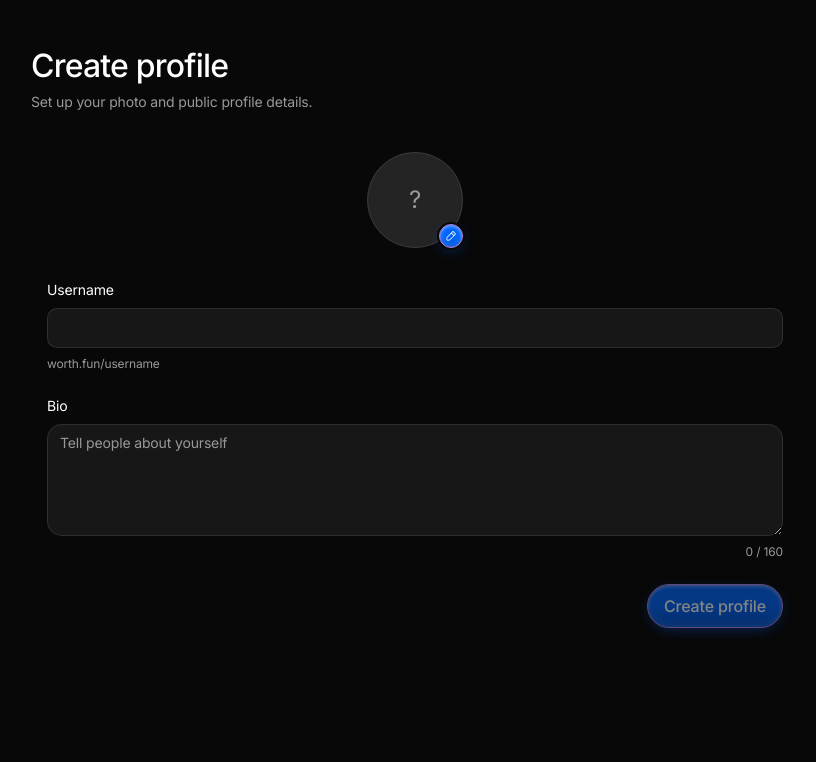
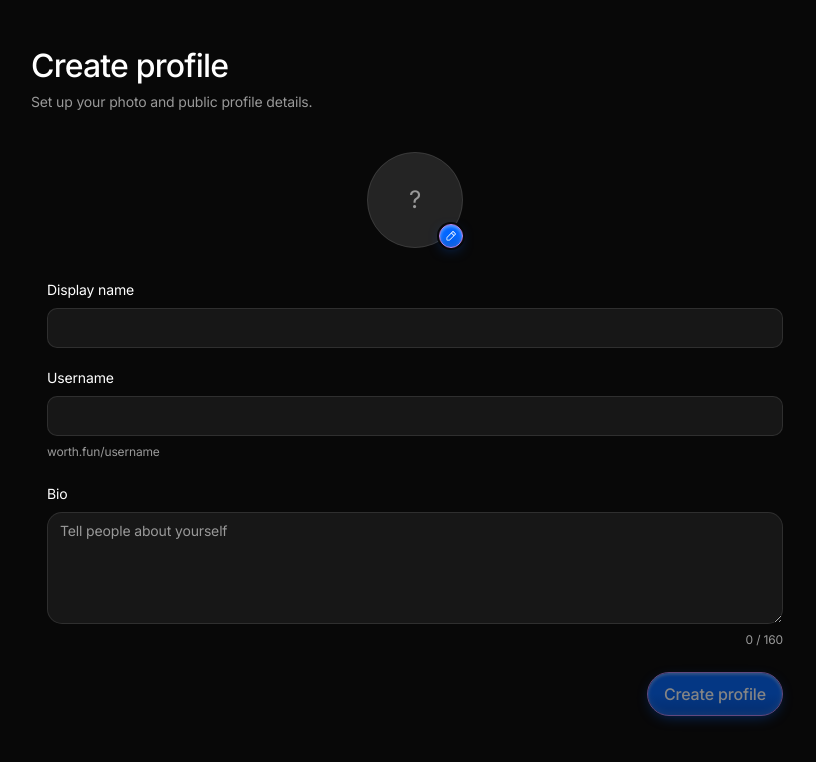
Before and after one commit to hetansh2220/yourworth.fun, a Next.js app in the folder web/: page /create-profile in a window 1280 px wide. Shown: the top 762 px of the page, without its empty margins (225-1041 px from the left). Built offline with nearby package versions, Linux system fonts and the light colour scheme; no server answers.

Commit message:
fea: update user

```diff
--- a/web/package.json
+++ b/web/package.json
@@ -21,7 +21,7 @@
     "class-variance-authority": "^0.7.1",
     "cmdk": "^1.1.1",
     "cn": "^0.4.0",
-    "next": "16.4.0",
+    "next": "16.4.3",
     "next-themes": "^0.4.6",
     "qr-code-styling": "^1.9.2",
     "react": "19.3.0",
--- a/web/src/components/app-shell.tsx
+++ b/web/src/components/app-shell.tsx
@@ -25,7 +25,7 @@ export function AppShell({ children }: { children: ReactNode }) {
   if (!isDashboardPage && !isProfilePage) return <>{children}</>;
 
   return (
-    <ProfileRequired key={pathname}>
+    <ProfileRequired>
     <SidebarProvider>
       <AppSidebar />
       <SidebarInset className="min-w-0">
--- a/web/src/components/app-sidebar.tsx
+++ b/web/src/components/app-sidebar.tsx
@@ -27,6 +27,7 @@ import {
 } from "@/components/ui/sidebar";
 import { Avatar, AvatarFallback, AvatarImage } from "@/components/ui/avatar";
 import { LogoutDialog } from "@/components/dialogs/logout-dialog";
+import { useCurrentProfile } from "@/components/profile/profile-required";
 
 const groups = [
   {
@@ -49,6 +50,7 @@ const groups = [
 
 export default function AppSidebar() {
   const pathname = usePathname();
+  const profile = useCurrentProfile();
   const { setOpenMobile } = useSidebar();
 
   return (
@@ -114,25 +116,25 @@ export default function AppSidebar() {
             <LogoutDialog />
           </SidebarMenuItem>
         </SidebarMenu>
-        <Link
+        {profile && <Link
           href="/settings/profile"
           onClick={() => setOpenMobile(false)}
           className="flex min-w-0 items-center gap-3 rounded-md px-4 py-3 outline-none focus-visible:ring-2 focus-visible:ring-primary"
         >
           <Avatar className="size-10 shrink-0">
             <AvatarImage
-              src="https://images.unsplash.com/photo-1534528741775-53994a69daeb?w=160&auto=format&fit=crop"
-              alt="Sophie Bennett"
+              src={profile.avatar}
+              alt={profile.displayName}
             />
-            <AvatarFallback>SB</AvatarFallback>
+            <AvatarFallback>{(profile.displayName || profile.username).trim().split(/\s+/).slice(0, 2).map((part) => part[0]).join("").toUpperCase()}</AvatarFallback>
           </Avatar>
           <div className="min-w-0">
-            <p className="truncate text-sm font-medium">Sophie Bennett</p>
+            <p className="truncate text-sm font-medium">{profile.displayName}</p>
             <p className="truncate text-xs text-muted-foreground">
-              @sophiebennett
+              @{profile.username}
             </p>
           </div>
-        </Link>
+        </Link>}
       </SidebarFooter>
     </Sidebar>
   );
--- a/web/src/components/profile/profile-form.tsx
+++ b/web/src/components/profile/profile-form.tsx
@@ -3,28 +3,31 @@
 import { useRef, useState } from "react";
 import { useRouter } from "next/navigation";
 import { usePrivy } from "@privy-io/react-auth";
-import { createUser } from "@/utils/api/users";
+import { createUser, updateUser } from "@/utils/api/users";
 import { PencilSimpleIcon } from "@phosphor-icons/react";
 import { Avatar, AvatarFallback, AvatarImage } from "@/components/ui/avatar";
 import { Button } from "@/components/ui/button";
 import { Card, CardContent } from "@/components/ui/card";
 import { Input } from "@/components/ui/input";
 import { Textarea } from "@/components/ui/textarea";
-
-const initialProfile = {
-  name: "Sophie Bennett",
-  username: "sophiebennett",
-  bio: "Product Designer who focuses on simplicity & usability.",
-  image: "https://images.unsplash.com/photo-1534528741775-53994a69daeb?w=400&auto=format&fit=crop",
-};
+import { useCurrentProfile, useUpdateCurrentProfile } from "@/components/profile/profile-required";
 
 export function ProfileForm({ mode = "edit" }: { mode?: "edit" | "create" }) {
   const isCreate = mode === "create";
+  const currentProfile = useCurrentProfile();
+  const updateCurrentProfile = useUpdateCurrentProfile();
   const router = useRouter();
   const { ready, authenticated, getAccessToken, login } = usePrivy();
   const [avatarFile, setAvatarFile] = useState<File | null>(null);
   const [submitting, setSubmitting] = useState(false);
-  const startingProfile = isCreate ? { name: "", username: "", bio: "", image: "" } : initialProfile;
+  const startingProfile = !isCreate && currentProfile
+    ? {
+        name: currentProfile.displayName,
+        username: currentProfile.username,
+        bio: currentProfile.bio,
+        image: currentProfile.avatar,
+      }
+    : { name: "", username: "", bio: "", image: "" };
   const [saved, setSaved] = useState(startingProfile);
   const [profile, setProfile] = useState(startingProfile);
   const [status, setStatus] = useState("");
@@ -81,6 +84,7 @@ export function ProfileForm({ mode = "edit" }: { mode?: "edit" | "create" }) {
               }
               if (isCreate) {
                 if (!authenticated) { login(); return; }
+                if (!profile.name.trim()) { setStatus("Please enter a display name."); return; }
                 if (!avatarFile) { setPhotoError("Please choose a profile photo."); return; }
                 if (!profile.bio.trim()) { setStatus("Please add a bio."); return; }
                 setSubmitting(true);
@@ -88,16 +92,34 @@ export function ProfileForm({ mode = "edit" }: { mode?: "edit" | "create" }) {
                 try {
                   const token = await getAccessToken();
                   if (!token) throw new Error("Your session is unavailable. Please sign in again.");
-                  await createUser(token, { username: profile.username.trim(), bio: profile.bio.trim(), avatar: avatarFile });
+                  await createUser(token, { username: profile.username.trim(), displayName: profile.name.trim(), bio: profile.bio.trim(), avatar: avatarFile });
                   router.replace("/dashboard");
                 } catch (error) {
                   setStatus(error instanceof Error ? error.message : "Could not create your profile.");
                 } finally { setSubmitting(false); }
                 return;
               }
-              setSaved({ ...profile, name: profile.name.trim(), username: profile.username.trim() });
-              setProfile((previous) => ({ ...previous, name: previous.name.trim(), username: previous.username.trim() }));
-              setStatus("Saved in this session. Account syncing is not connected yet.");
+              if (!authenticated) { login(); return; }
+              if (!profile.name.trim()) { setStatus("Please enter a display name."); return; }
+              if (!profile.bio.trim()) { setStatus("Please add a bio."); return; }
+              setSubmitting(true);
+              setStatus("");
+              try {
+                const token = await getAccessToken();
+                if (!token) throw new Error("Your session is unavailable. Please sign in again.");
+                const user = await updateUser(token, {
+                  displayName: profile.name.trim(),
+                  username: profile.username.trim(),
+                  bio: profile.bio.trim(),
+                });
+                const updated = { name: user.displayName, username: user.username, bio: user.bio, image: user.avatar };
+                setSaved(updated);
+                setProfile(updated);
+                updateCurrentProfile?.(user);
+                setStatus("Profile updated successfully.");
+              } catch (error) {
+                setStatus(error instanceof Error ? error.message : "Could not update your profile.");
+              } finally { setSubmitting(false); }
             }}>
               <div className="flex flex-col items-center gap-2">
                 <div className="relative shrink-0">
@@ -105,33 +127,33 @@ export function ProfileForm({ mode = "edit" }: { mode?: "edit" | "create" }) {
                   <AvatarImage src={profile.image} alt="Profile photo" />
                   <AvatarFallback className="text-2xl">{profile.name.trim().split(/\s+/).slice(0, 2).map((part) => part[0]).join("") || "?"}</AvatarFallback>
                 </Avatar>
-                <Button type="button" size="icon" className="absolute bottom-0 right-0 size-6 ring-2 ring-background" disabled={photoLoading} aria-label={photoLoading ? "Loading photo" : "Edit profile photo"} onClick={() => fileRef.current?.click()}>
+                {isCreate && <Button type="button" size="icon" className="absolute bottom-0 right-0 size-6 ring-2 ring-background" disabled={photoLoading} aria-label={photoLoading ? "Loading photo" : "Edit profile photo"} onClick={() => fileRef.current?.click()}>
                   <PencilSimpleIcon className="size-3" aria-hidden="true" />
-                </Button>
+                </Button>}
                 </div>
                 <div className="space-y-2">
                   <input ref={fileRef} type="file" accept="image/jpeg,image/png,image/webp" className="sr-only" aria-label="Upload profile photo" onChange={(event) => { void selectPhoto(event.target.files?.[0]); event.target.value = ""; }} />
                   {photoError && <p role="alert" className="text-xs text-destructive">{photoError}</p>}
                 </div>
               </div>
-              <div className="grid gap-5">
-                {!isCreate && <div className="grid gap-2">
+              <fieldset disabled={submitting} className="grid gap-5">
+                <div className="grid gap-2">
                   <label htmlFor="profile-name" className="text-sm">Display name</label>
                   <Input id="profile-name" value={profile.name} onChange={(event) => update("name", event.target.value)} required maxLength={60} pattern=".*\S.*" autoComplete="name" />
-                </div>}
+                </div>
                 <div className="grid gap-2">
                   <label htmlFor="profile-username" className="text-sm">Username</label>
                   <Input id="profile-username" value={profile.username} onChange={(event) => update("username", event.target.value)} required minLength={3} maxLength={20} pattern="[a-zA-Z0-9_]{3,20}" title="Use 3–20 letters, numbers, or underscores." autoComplete="username" spellCheck={false} aria-describedby="username-help" />
                   <p id="username-help" className="break-all text-xs text-muted-foreground">worth.fun/{profile.username || "username"}</p>
                 </div>
-              </div>
+              </fieldset>
               <div className="grid gap-2">
                 <label htmlFor="profile-bio" className="text-sm">Bio</label>
-                <Textarea id="profile-bio" value={profile.bio} onChange={(event) => update("bio", event.target.value)} required={isCreate} maxLength={160} className="min-h-28 resize-y" placeholder="Tell people about yourself" aria-describedby="bio-count" />
+                <Textarea disabled={submitting} id="profile-bio" value={profile.bio} onChange={(event) => update("bio", event.target.value)} required maxLength={160} className="min-h-28 resize-y" placeholder="Tell people about yourself" aria-describedby="bio-count" />
                 <p id="bio-count" className="text-right text-xs text-muted-foreground">{profile.bio.length} / 160</p>
               </div>
               <div className="flex flex-wrap justify-end gap-3">
-                <Button type="submit" className="h-11 text-base" disabled={!dirty || photoLoading || submitting || (isCreate && !ready)}>{submitting ? "Creating profile…" : isCreate ? "Create profile" : "Save changes"}</Button>
+                <Button type="submit" className="h-11 text-base" disabled={!dirty || photoLoading || submitting || (isCreate && !ready)}>{submitting ? (isCreate ? "Creating profile…" : "Saving…") : isCreate ? "Create profile" : "Save changes"}</Button>
               </div>
               {status && <p role="status" className="text-sm text-muted-foreground">{status}</p>}
             </form>
--- a/web/src/components/profile/profile-required.tsx
+++ b/web/src/components/profile/profile-required.tsx
@@ -1,29 +1,40 @@
 "use client";
 
-import { useEffect, useState, type ReactNode } from "react";
+import { createContext, useContext, useEffect, useState, type ReactNode } from "react";
 import { useRouter } from "next/navigation";
 import { usePrivy } from "@privy-io/react-auth";
-import { getUser } from "@/utils/api/users";
+import { getUser, type User } from "@/utils/api/users";
 import { ApiError } from "@/lib/api";
 import { Button } from "@/components/ui/button";
 
+const ProfileContext = createContext<User | null>(null);
+const ProfileUpdateContext = createContext<((profile: User) => void) | null>(null);
+
+export function useUpdateCurrentProfile() {
+  return useContext(ProfileUpdateContext);
+}
+
+export function useCurrentProfile() {
+  return useContext(ProfileContext);
+}
+
 export function ProfileRequired({ children }: { children: ReactNode }) {
   const { ready, authenticated, user, getAccessToken } = usePrivy();
+  const userId = user?.id;
   const router = useRouter();
-  const [verifiedId, setVerifiedId] = useState<string | null>(null);
+  const [profile, setProfile] = useState<User | null>(null);
   const [error, setError] = useState("");
   const [attempt, setAttempt] = useState(0);
 
   useEffect(() => {
-    if (!ready || !authenticated || !user) return;
+    if (!ready || !authenticated || !userId) return;
     let cancelled = false;
-    const userId = user.id;
     async function checkProfile() {
       try {
         const token = await getAccessToken();
         if (!token) throw new Error("Your session is unavailable. Please try again.");
-        await getUser(token);
-        if (!cancelled) setVerifiedId(userId);
+        const currentProfile = await getUser(token);
+        if (!cancelled) setProfile(currentProfile);
       } catch (error) {
         if (cancelled) return;
         if (error instanceof ApiError && error.status === 404) {
@@ -35,9 +46,11 @@ export function ProfileRequired({ children }: { children: ReactNode }) {
     }
     void checkProfile();
     return () => { cancelled = true; };
-  }, [ready, authenticated, user, getAccessToken, router, attempt]);
+  }, [ready, authenticated, userId, getAccessToken, router, attempt]);
 
-  if (ready && (!authenticated || (user && verifiedId === user.id))) return children;
+  if (ready && (!authenticated || (user && profile?.privyUserId === user.id))) {
+    return <ProfileUpdateContext.Provider value={setProfile}><ProfileContext.Provider value={authenticated ? profile : null}>{children}</ProfileContext.Provider></ProfileUpdateContext.Provider>;
+  }
 
   return (
     <div className="flex min-h-dvh flex-col items-center justify-center gap-4 p-6">
```
Also changed, not shown: web/src/utils/api/users.ts (+25 -0 lines), 1 other file (tests, documents, lock files or other folders).
